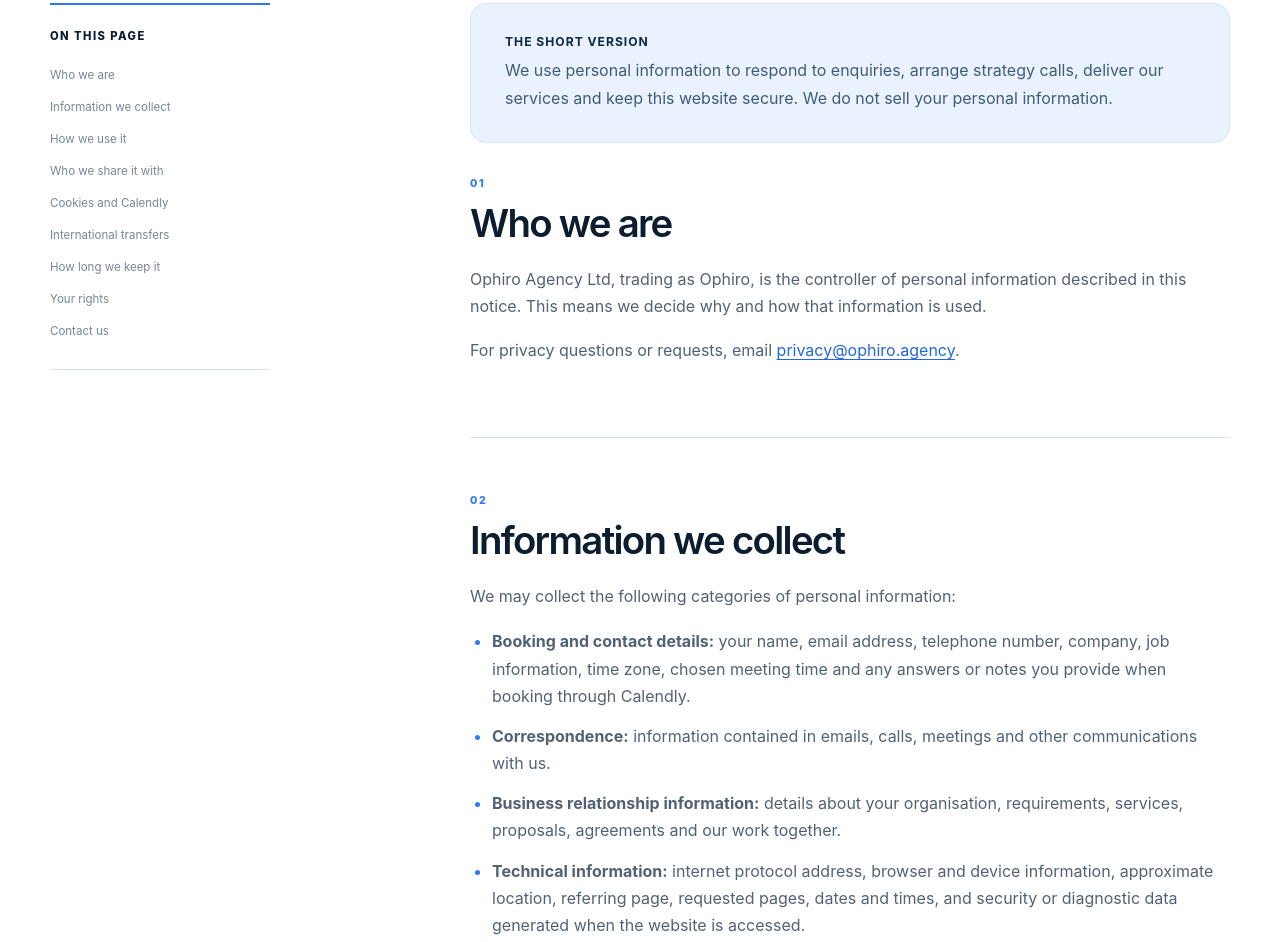
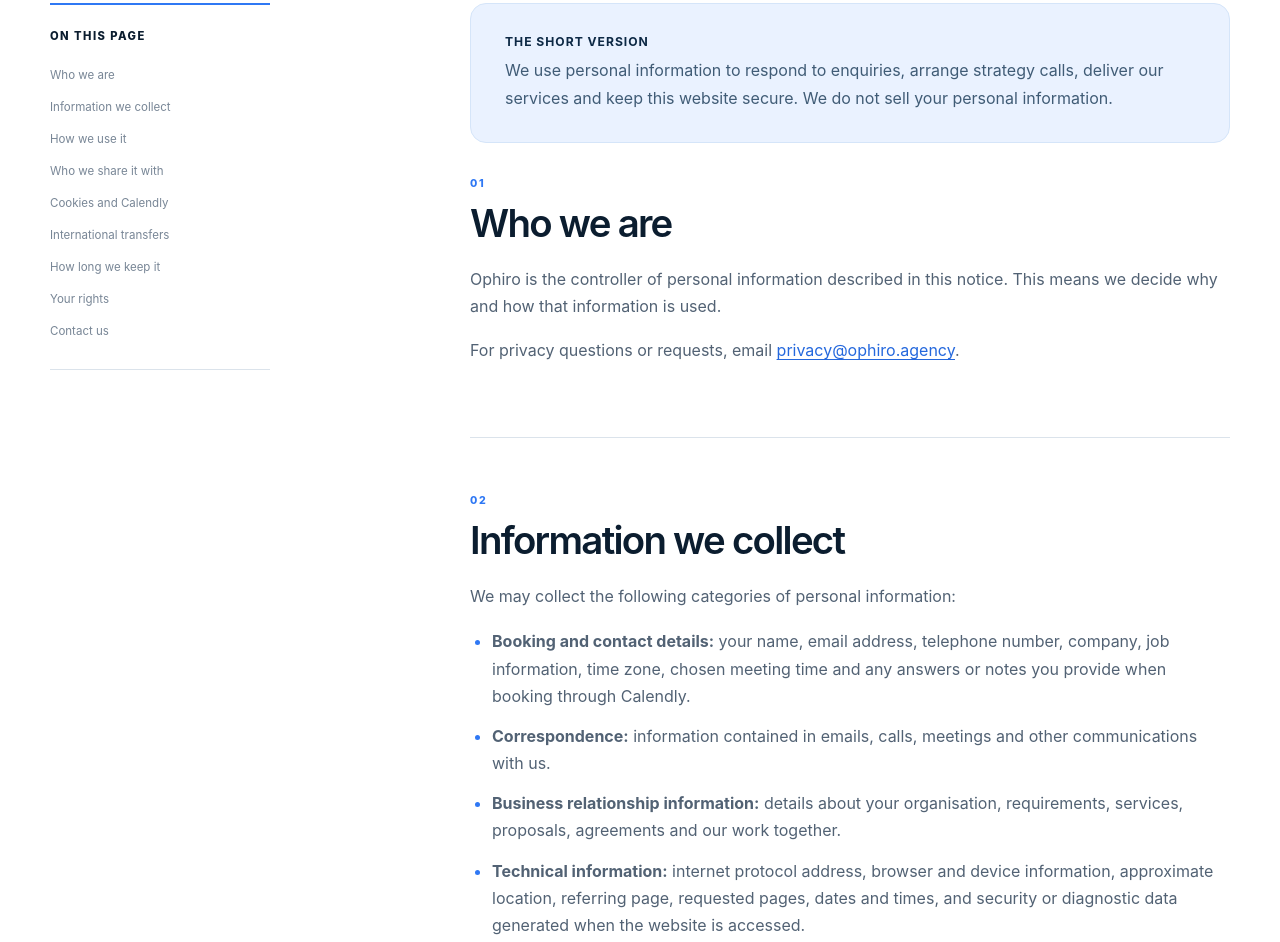
Before and after one commit to itsbenabel/ophiro-agency, a plain HTML site: page privacy/index.html in a window 1280 px wide. Shown: the part 669-1611 px from the top of the page. Drawn offline with Linux system fonts and the light colour scheme.

Commit message:
Privacy notice: Ophiro Agency Ltd to Ophiro
Co-Authored-By: Claude Sonnet 5.5 <noreply@anthropic.com>

```diff
--- a/privacy/index.html
+++ b/privacy/index.html
@@ -4,7 +4,7 @@
   <meta charset="utf-8">
   <meta name="viewport" content="width=device-width, initial-scale=1">
   <title>Privacy Notice | Ophiro</title>
-  <meta name="description" content="How Ophiro Agency Ltd collects, uses and protects personal information when you visit our website or book a strategy call.">
+  <meta name="description" content="How Ophiro collects, uses and protects personal information when you visit our website or book a strategy call.">
   <meta name="robots" content="index,follow">
   <meta name="theme-color" content="#0d2945">
   <link rel="canonical" href="https://ophiro.agency/privacy/">
@@ -79,7 +79,7 @@
         <section id="who-we-are">
           <span class="section-number">01</span>
           <h2>Who we are</h2>
-          <p>Ophiro Agency Ltd, trading as Ophiro, is the controller of personal information described in this notice. This means we decide why and how that information is used.</p>
+          <p>Ophiro is the controller of personal information described in this notice. This means we decide why and how that information is used.</p>
           <p>For privacy questions or requests, email <a href="mailto:privacy@ophiro.agency">privacy@ophiro.agency</a>.</p>
         </section>
 
@@ -191,7 +191,7 @@
           <span class="section-number">11</span>
           <h2>Contact us</h2>
           <p>For questions, requests or concerns about this notice or your personal information, contact:</p>
-          <p><strong>Ophiro Agency Ltd</strong><br><a href="mailto:privacy@ophiro.agency">privacy@ophiro.agency</a></p>
+          <p><strong>Ophiro</strong><br><a href="mailto:privacy@ophiro.agency">privacy@ophiro.agency</a></p>
         </section>
       </article>
     </section>
```
